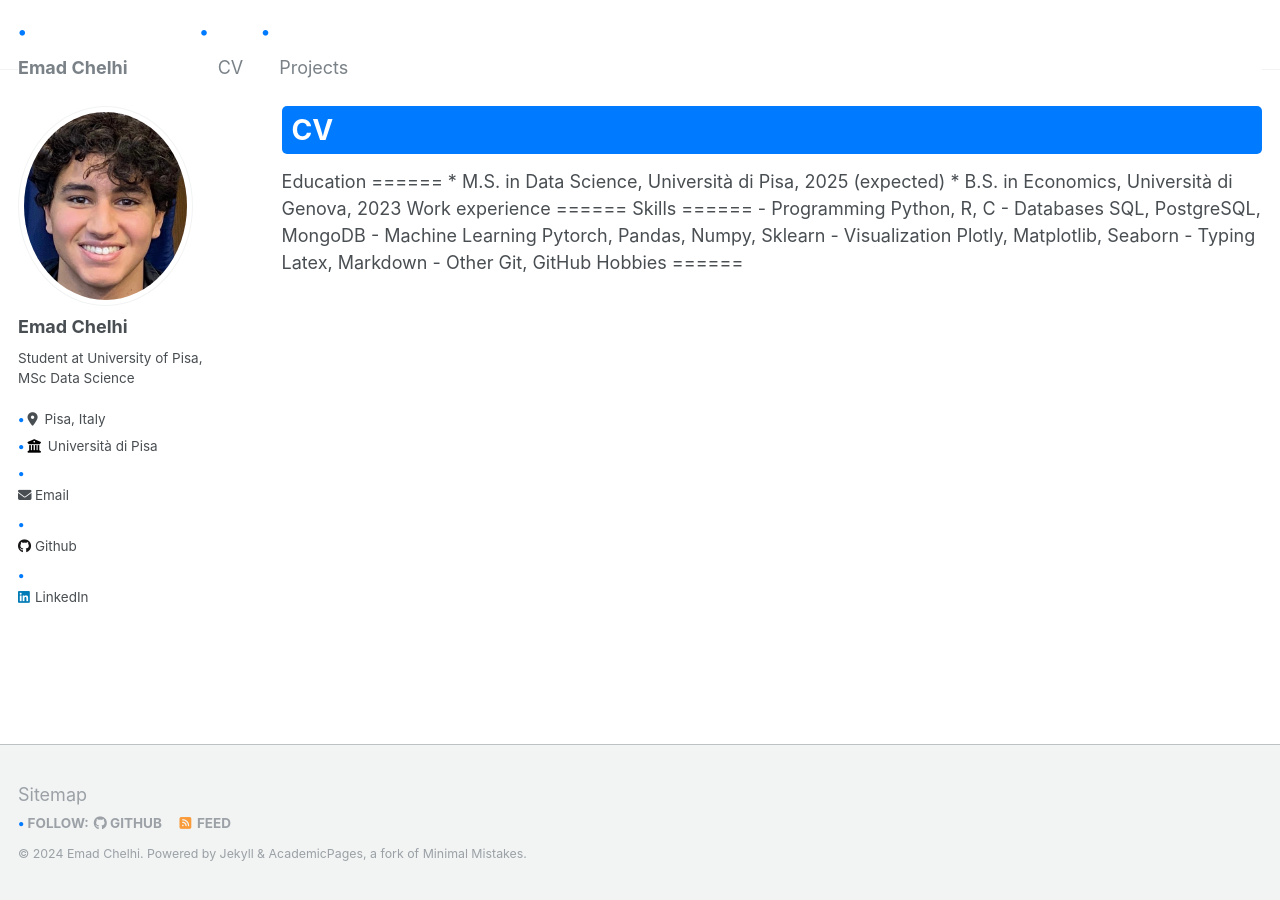
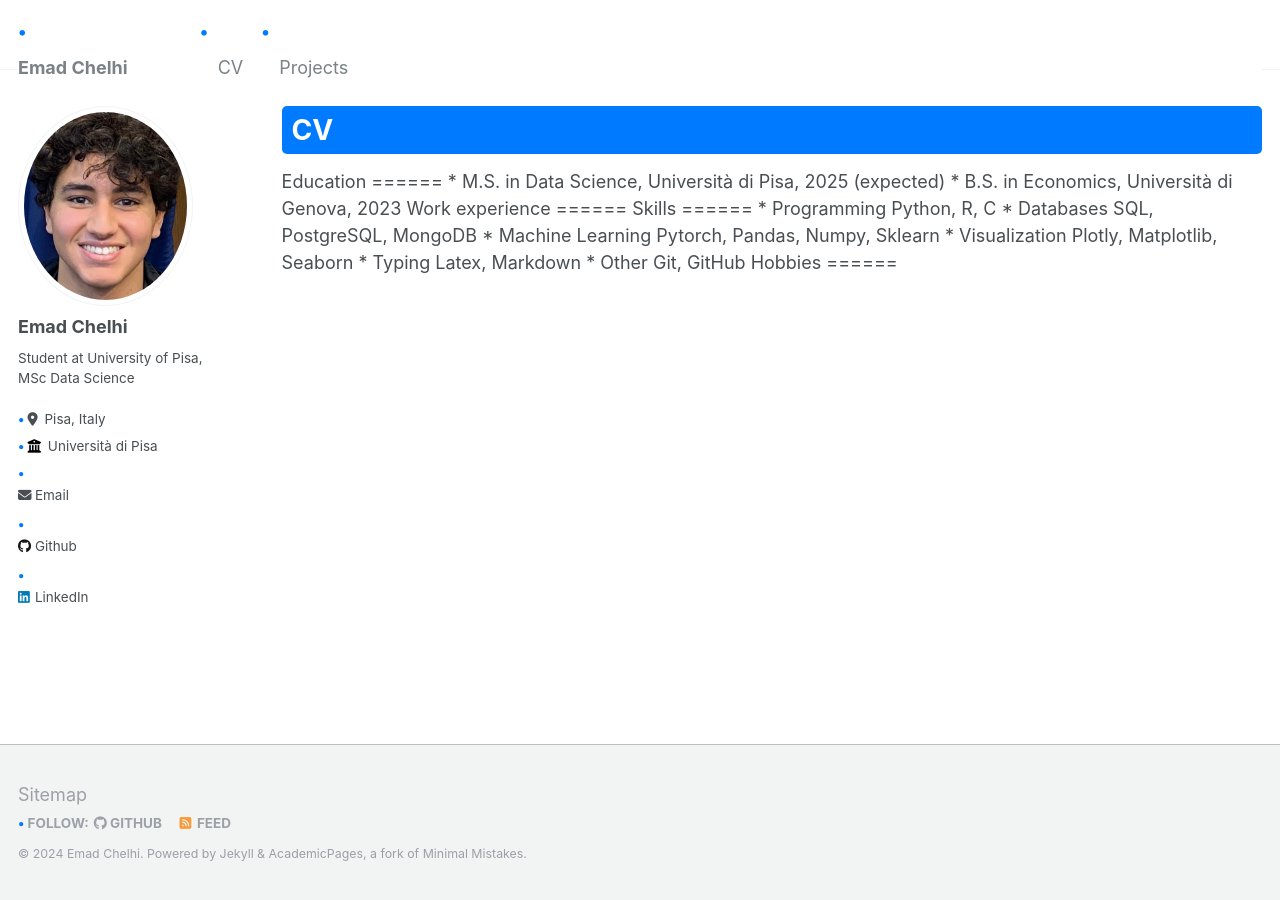
Before and after one commit to emadchelhi/emadchelhi.github.io, a Jekyll site: the page built from _pages/cv.md, in a window 1280 px wide. Built offline with Jekyll 4.4.1, drawn with Linux system fonts in a browser that asks for light colours.

Commit message:
Update cv.md

```diff
--- a/_pages/cv.md
+++ b/_pages/cv.md
@@ -24,22 +24,22 @@ Work experience
 Skills
 ======
 
-- Programming
+* Programming
 Python, R, C
 
-- Databases
+* Databases
 SQL, PostgreSQL, MongoDB
 
-- Machine Learning
+* Machine Learning
 Pytorch, Pandas, Numpy, Sklearn
 
-- Visualization
+* Visualization
 Plotly, Matplotlib, Seaborn
 
-- Typing
+* Typing
 Latex, Markdown
 
-- Other
+* Other
 Git, GitHub
 
 
```
